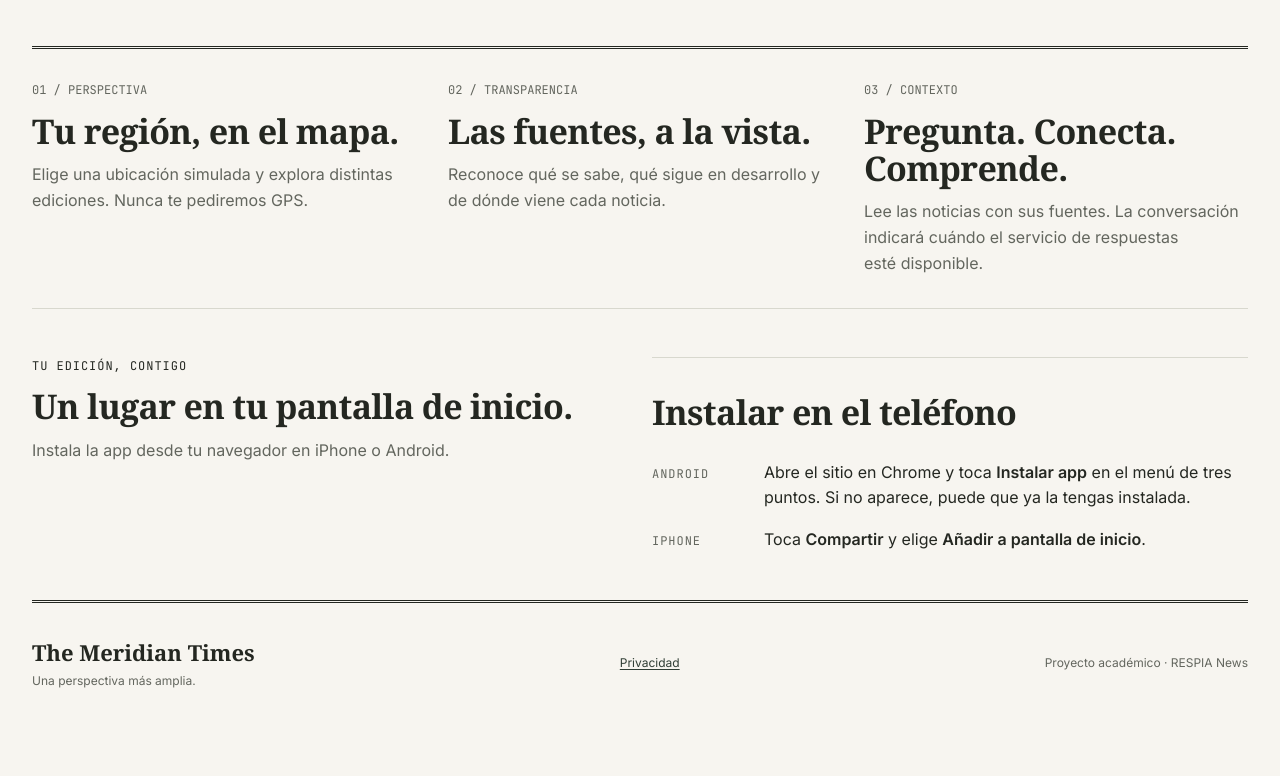
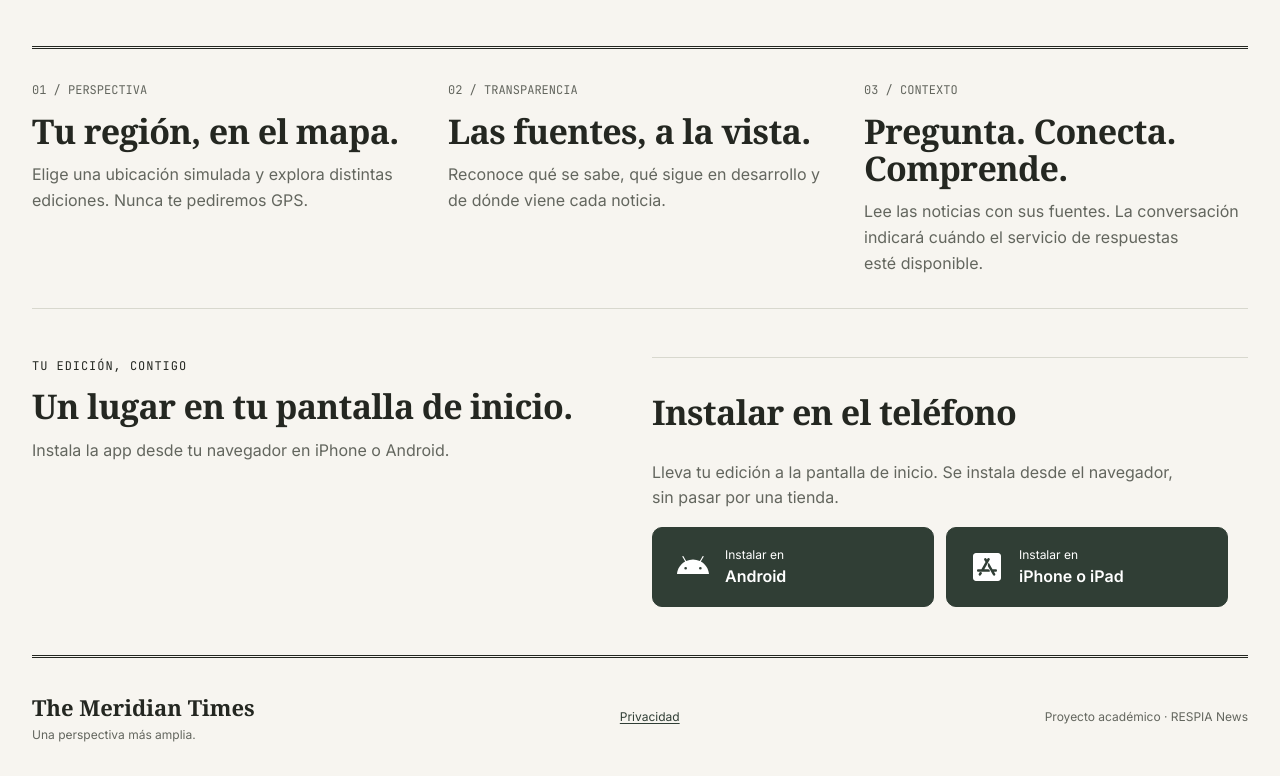
Before and after one commit to chuy-zip/RESPIA_NEWS, a Next.js app: page / in a window 1280 px wide. Shown: the part 967-1743 px from the top of the page. Before the commit the page ends 1689 px from the top, so only its background shows below. Built offline with nearby package versions, Linux system fonts and the light colour scheme; no server answers.

Commit message:
front(pwa): unificar instalación en Android e iOS [RF-01, ticket pendiente]
Co-Authored-By: Codex <noreply@openai.com>

```diff
--- a/package.json
+++ b/package.json
@@ -23,6 +23,7 @@
     "next": "16.3.4",
     "react": "19.3.0",
     "react-dom": "19.3.0",
+    "react-icons": "5.7.0",
     "server-only": "^0.0.1"
   },
   "devDependencies": {
--- a/src/components/pwa/InstallPrompt/InstallPrompt.module.css
+++ b/src/components/pwa/InstallPrompt/InstallPrompt.module.css
@@ -10,18 +10,66 @@
   font-weight: 600;
 }
 
-/* Texto e invitación a instalar, apilados en móvil y en línea en pantallas anchas. */
 .action {
   display: grid;
   gap: var(--space-4);
   align-items: center;
 }
 
-/* En iOS los pasos aparecen debajo, así que todo se apila siempre. */
-.ios {
+.badges {
   display: grid;
+  grid-template-columns: repeat(auto-fit, minmax(min(100%, 13rem), 1fr));
+  gap: var(--space-3);
+  max-width: var(--layout-panel-width);
+}
+
+.badge {
+  display: flex;
+  align-items: center;
   gap: var(--space-4);
-  justify-items: start;
+  min-width: 0;
+  min-height: 5rem;
+  padding: var(--space-3) var(--space-5);
+  border: 1px solid var(--color-accent);
+  border-radius: var(--radius-md);
+  background: var(--color-accent);
+  color: var(--color-action-ink);
+  cursor: pointer;
+  text-align: left;
+  touch-action: manipulation;
+  transition: background-color var(--duration-fast) var(--ease-out), border-color var(--duration-fast) var(--ease-out), transform var(--duration-fast) var(--ease-out);
+}
+
+.badge:hover:not(:disabled),
+.badge[aria-expanded="true"] {
+  background: var(--color-accent-hover);
+  border-color: var(--color-accent-hover);
+}
+
+.badge:active:not(:disabled) { transform: translateY(1px); }
+.badge:disabled { cursor: wait; opacity: .7; }
+
+.icon {
+  flex: 0 0 2rem;
+  width: 2rem;
+  height: 2rem;
+}
+
+.badgeText {
+  display: grid;
+  gap: var(--space-1);
+  min-width: 0;
+}
+
+.caption {
+  font-size: var(--text-xs);
+  line-height: 1.3;
+}
+
+.platform {
+  font-size: var(--text-base);
+  font-weight: 600;
+  line-height: 1.3;
 }
 
 .lead {
@@ -31,23 +79,13 @@
   max-width: 52ch;
 }
 
-.list {
+.instructions:not([hidden]) {
   display: grid;
   gap: var(--space-4);
-  margin: 0;
-}
-
-.row {
-  display: grid;
-  gap: var(--space-1);
-}
-
-.platform {
-  font-family: var(--font-mono);
-  font-size: var(--text-xs);
-  letter-spacing: var(--tracking-wide);
-  text-transform: uppercase;
-  color: var(--color-ink-muted);
+  padding: var(--space-5);
+  border: var(--border-hairline);
+  border-radius: var(--radius-md);
+  background: var(--color-surface-raised);
 }
 
 .steps {
@@ -61,14 +99,22 @@
   font-weight: 600;
 }
 
+.feedback, .error {
+  margin: 0;
+  max-width: 52ch;
+  font-size: var(--text-base);
+}
+
+.feedback { color: var(--color-ink-muted); }
+.error { color: var(--color-signal-fail); }
+
 @media (min-width: 40rem) {
   .action {
     grid-template-columns: 1fr auto;
   }
+}
 
-  .row {
-    grid-template-columns: 6rem 1fr;
-    gap: var(--space-4);
-    align-items: baseline;
-  }
+@media (prefers-reduced-motion: reduce) {
+  .badge { transition: none; }
+  .badge:active:not(:disabled) { transform: none; }
 }
--- a/src/components/pwa/InstallPrompt/InstallPrompt.tsx
+++ b/src/components/pwa/InstallPrompt/InstallPrompt.tsx
@@ -1,6 +1,7 @@
 "use client";
 
-import { useCallback, useEffect, useState, useSyncExternalStore } from "react";
+import { useCallback, useEffect, useId, useState, useSyncExternalStore } from "react";
+import { FaAndroid, FaAppStoreIos } from "react-icons/fa6";
 
 import { Button } from "@/components/ui/Button";
 
@@ -88,8 +89,13 @@ export function InstallPrompt() {
 
   const [deferredEvent, setDeferredEvent] =
     useState<BeforeInstallPromptEvent | null>(null);
-  const [showIosSteps, setShowIosSteps] = useState(false);
+  const [platform, setPlatform] = useState<"android" | "ios" | null>(null);
+  const [installing, setInstalling] = useState(false);
+  const [installed, setInstalled] = useState(false);
+  const [notice, setNotice] = useState("");
+  const [error, setError] = useState("");
   const [linkCopied, setLinkCopied] = useState(false);
+  const id = useId();
 
   useEffect(() => {
     const onBeforeInstallPrompt = (event: Event) => {
@@ -98,41 +104,100 @@ export function InstallPrompt() {
       setDeferredEvent(event as BeforeInstallPromptEvent);
     };
 
+    const onInstalled = () => setInstalled(true);
     window.addEventListener("beforeinstallprompt", onBeforeInstallPrompt);
-    return () =>
+    window.addEventListener("appinstalled", onInstalled);
+    return () => {
       window.removeEventListener("beforeinstallprompt", onBeforeInstallPrompt);
+      window.removeEventListener("appinstalled", onInstalled);
+    };
   }, []);
 
   const install = useCallback(async () => {
-    if (!deferredEvent) return;
+    if (installing) return;
+    setPlatform("android");
+    setNotice("");
+    setError("");
+    if (!deferredEvent || environment === "in-app" || environment === "ios") return;
 
+    setInstalling(true);
+    try {
       await deferredEvent.prompt();
-    await deferredEvent.userChoice;
-
-    // El evento se consume de un solo uso; el navegador lo vuelve a emitir más
-    // adelante si el usuario dijo que no.
+      const choice = await deferredEvent.userChoice;
+      setNotice(choice.outcome === "accepted"
+        ? "Solicitud aceptada. El navegador completará la instalación."
+        : "Instalación cancelada. Puedes volver a intentarlo desde el menú del navegador.");
+    } catch {
+      setError("No se pudo abrir la instalación. Sigue los pasos del navegador que aparecen abajo.");
+    } finally {
+      // El navegador permite usar cada evento de instalación una sola vez.
       setDeferredEvent(null);
-  }, [deferredEvent]);
+      setInstalling(false);
+    }
+  }, [deferredEvent, environment, installing]);
 
   const copyLink = useCallback(async () => {
+    setError("");
     try {
       await navigator.clipboard.writeText(window.location.href);
       setLinkCopied(true);
     } catch {
-      // Sin permiso de portapapeles el usuario todavía puede copiar la URL
-      // a mano desde la barra de direcciones.
+      setError("No se pudo copiar el enlace. Cópialo desde la barra de direcciones.");
     }
   }, []);
 
-  if (environment === "pending" || environment === "installed") {
+  if (environment === "pending" || environment === "installed" || installed) {
     return null;
   }
 
   return (
-    <section className={styles.install} aria-labelledby="install-title">
-      <h2 id="install-title" className={styles.title}>
+    <section className={styles.install} aria-labelledby={`${id}-title`}>
+      <h2 id={`${id}-title`} className={styles.title}>
         Instalar en el teléfono
       </h2>
+      <p className={styles.lead}>
+        Lleva tu edición a la pantalla de inicio. Se instala desde el navegador,
+        sin pasar por una tienda.
+      </p>
+
+      <div className={styles.badges}>
+        <button
+          type="button"
+          className={styles.badge}
+          onClick={install}
+          disabled={installing}
+          aria-busy={installing}
+          aria-expanded={platform === "android"}
+          aria-controls={`${id}-android`}
+        >
+          <FaAndroid className={styles.icon} aria-hidden="true" />
+          <span className={styles.badgeText}>
+            <span className={styles.caption}>{installing ? "Abriendo instalación…" : "Instalar en"}</span>
+            <span className={styles.platform}>Android</span>
+          </span>
+        </button>
+        <button
+          type="button"
+          className={styles.badge}
+          onClick={() => {
+            setPlatform((current) => current === "ios" ? null : "ios");
+            setNotice("");
+            setError("");
+          }}
+          disabled={installing}
+          aria-expanded={platform === "ios"}
+          aria-controls={`${id}-ios`}
+        >
+          <FaAppStoreIos className={styles.icon} aria-hidden="true" />
+          <span className={styles.badgeText}>
+            <span className={styles.caption}>Instalar en</span>
+            <span className={styles.platform}>iPhone o iPad</span>
+          </span>
+        </button>
+      </div>
+
+      {notice ? <p className={styles.feedback} role="status">{notice}</p> : null}
+      {error ? <p className={styles.error} role="alert">{error}</p> : null}
 
       {environment === "in-app" ? (
         <div className={styles.action}>
@@ -144,53 +209,18 @@ export function InstallPrompt() {
             {linkCopied ? "Enlace copiado" : "Copiar enlace"}
           </Button>
         </div>
-      ) : deferredEvent ? (
-        <div className={styles.action}>
-          <p className={styles.lead}>
-            Se instala como aplicación: icono propio y pantalla completa, sin la
-            barra del navegador.
+      ) : null}
+      <div id={`${id}-android`} className={styles.instructions} hidden={platform !== "android"}>
+        <h3 className={styles.title}>Desde Chrome en Android</h3>
+        <p className={styles.steps}>
+          Abre el sitio en Chrome y toca <b>Instalar app</b> o <b>Añadir a pantalla de inicio</b> en el menú de
+          tres puntos. Si no aparece, comprueba si ya la tienes instalada.
         </p>
-          <Button onClick={install}>Instalar app</Button>
       </div>
-      ) : environment === "ios" ? (
-        <div className={styles.ios}>
-          <p className={styles.lead}>
-            Se instala como aplicación: icono propio y pantalla completa, sin la
-            barra del navegador. En iPhone son tres toques.
-          </p>
-
-          <Button
-            variant="ghost"
-            onClick={() => setShowIosSteps((visible) => !visible)}
-            aria-expanded={showIosSteps}
-            aria-controls="ios-steps"
-          >
-            {showIosSteps ? "Ocultar los pasos" : "Ver cómo instalarla"}
-          </Button>
-
-          {showIosSteps ? (
-            <div id="ios-steps">
+      <div id={`${id}-ios`} className={styles.instructions} hidden={platform !== "ios"}>
+        <h3 className={styles.title}>Desde el navegador en iPhone o iPad</h3>
         <IosInstallSteps />
       </div>
-          ) : null}
-        </div>
-      ) : (
-        <dl className={styles.list}>
-          <div className={styles.row}>
-            <dt className={styles.platform}>Android</dt>
-            <dd className={styles.steps}>
-              Abre el sitio en Chrome y toca <b>Instalar app</b> en el menú de
-              tres puntos. Si no aparece, puede que ya la tengas instalada.
-            </dd>
-          </div>
-          <div className={styles.row}>
-            <dt className={styles.platform}>iPhone</dt>
-            <dd className={styles.steps}>
-              Toca <b>Compartir</b> y elige <b>Añadir a pantalla de inicio</b>.
-            </dd>
-          </div>
-        </dl>
-      )}
     </section>
   );
 }
```
Also changed, not shown: 1 other file (tests, documents, lock files or other folders). Lines whose indentation alone changed are shown as unchanged.
